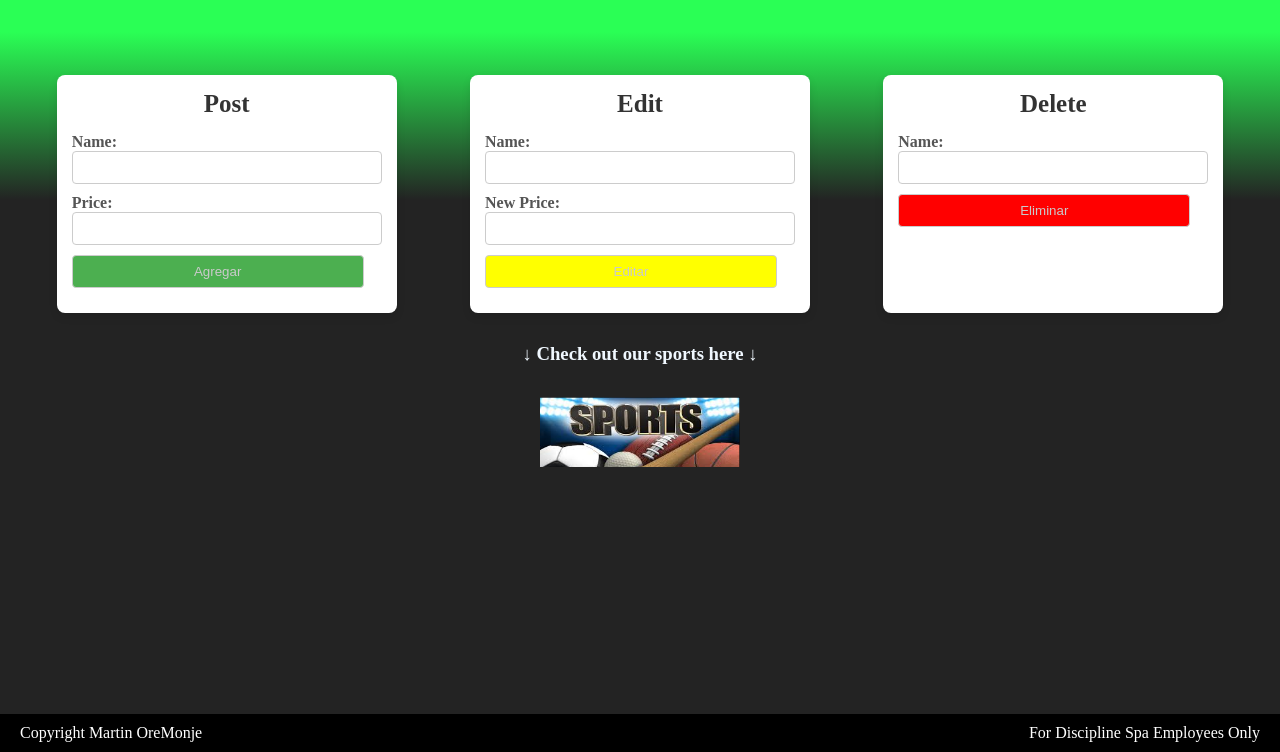
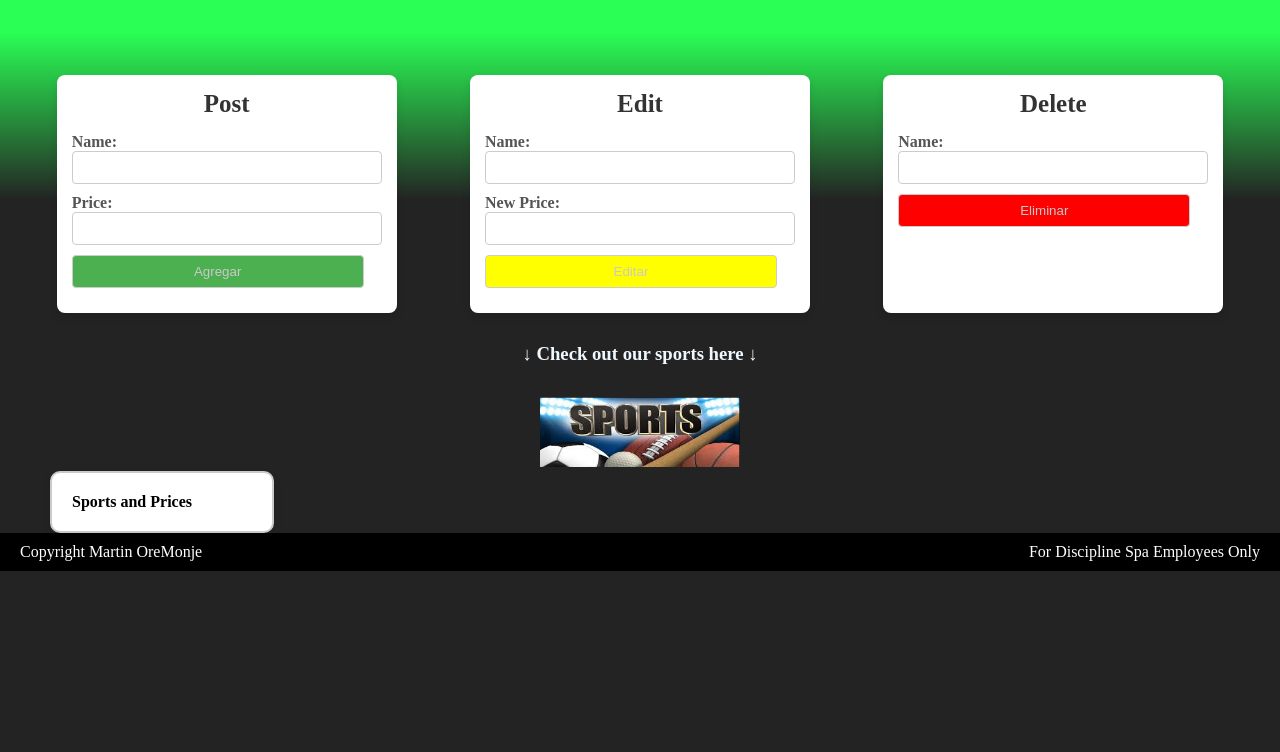
Before and after one commit to martinoremonje/prueba_ev_m6, a website: page views/index.html in a window 1280 px wide. Shown: the part 48-800 px from the top of the page. Drawn offline with Linux system fonts and the light colour scheme.

Commit message:
se agrega div para renderizar el archivo json en la view index

```diff
--- a/public/assets/css/styles.css
+++ b/public/assets/css/styles.css
@@ -68,6 +68,17 @@ input[type="submit"] {
     cursor: pointer;
 }
 
+#show {
+    width: 180px;
+    height: auto;
+    border: 2px solid rgb(202, 202, 202);
+    background-color: white;
+    padding: 20px;
+    margin-left: 50px;
+    border-radius: 10px;
+    box-shadow: 0 4px 8px rgba(0, 0, 0, 0.1);
+}
+
 .center-container {
     margin-top: 4vh;
     display: flex;
@@ -92,7 +103,6 @@ footer {
     display: flex;
     justify-content: space-between;
     align-items: center;
-    position: fixed;
     bottom: 0;
     left: 0;
     width: 100%;
--- a/views/index.html
+++ b/views/index.html
@@ -58,6 +58,10 @@
 
     <a href="/deportes"><img src="/assets/img/sports.png"/></a>
 </div>
+<div id="show">
+    <h4>Sports and Prices</h4>
+    <ol id="show-li"></ol>
+</div>
    <footer><span>Copyright Martin OreMonje</span><span>For Discipline Spa Employees Only</span></footer>
 </body>
 </html>
```
Also changed, not shown: data/deportes.json (+1 -8 lines), routes/routes.js (+12 -2 lines).
